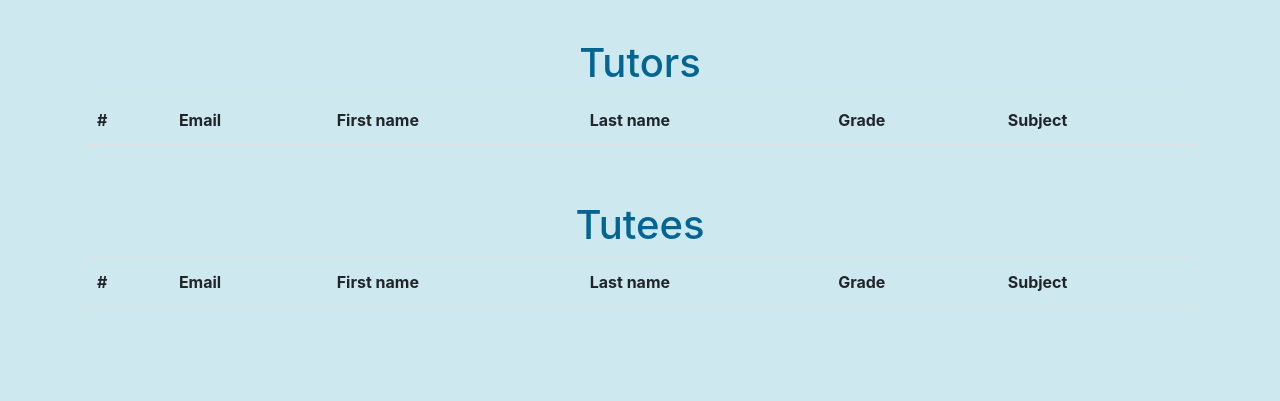
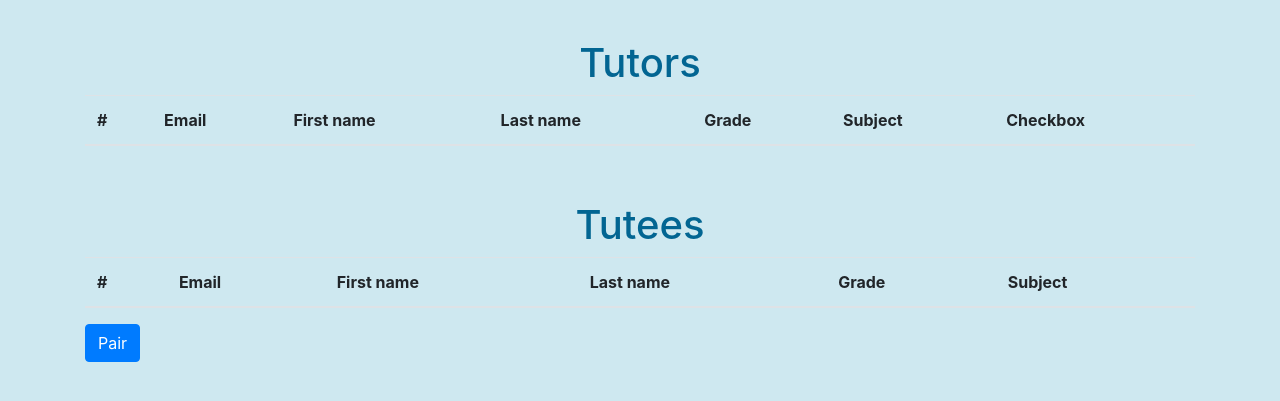
Before and after one commit to vitahuang2020/tutorwebsite, a Flask app: page / in a window 1280 px wide; the page is wider, and only the part inside the window is pictured. Shown: the part 56-457 px from the top of that part. Run offline with Flask 3, Linux system fonts and the light colour scheme; the visitor is signed in with stand-in values (Sample User, id 1); data comes from the database, SQL or seed files in the repository; both versions use the stored data as it was before the commit; lists and menus that the app fills with data are empty; some libraries are stand-ins or nearby versions.

Commit message:
I added the checkbox to the very right of the table and the pair button.

```diff
--- a/website/templates/home.html
+++ b/website/templates/home.html
@@ -21,6 +21,7 @@
             <th scope="col">Last name</th>
             <th scope="col">Grade</th>
             <th scope="col">Subject</th>
+            <th scope="col">Checkbox</th>
         </tr>
     </thead>
 
@@ -34,6 +35,9 @@
             <th scope="col">{{ tutor.last_name }}</th>
             <th scope="col">{{ tutor.grade }}</th>
             <th scope="col">{{ tutor.subjects }}</th>
+            <th scope="col"><div class="form-check">
+  <input class="form-check-input" type="checkbox" value="" id="flexCheckDefault">
+</div></th>
         </tr>
         {% endfor %}
     </tbody>
@@ -73,8 +77,9 @@
         {% endfor %}
     </tbody>
 </table>
+<button type="button" class="btn btn-primary">Pair</button>
+{% endblock %}
 
-{% endblock %}
 
 <footer style="text-align:center;margin-top:15px;">
     <div style="justify-content:space-between;">
```
Also changed, not shown: instance/database.db (deleted).
